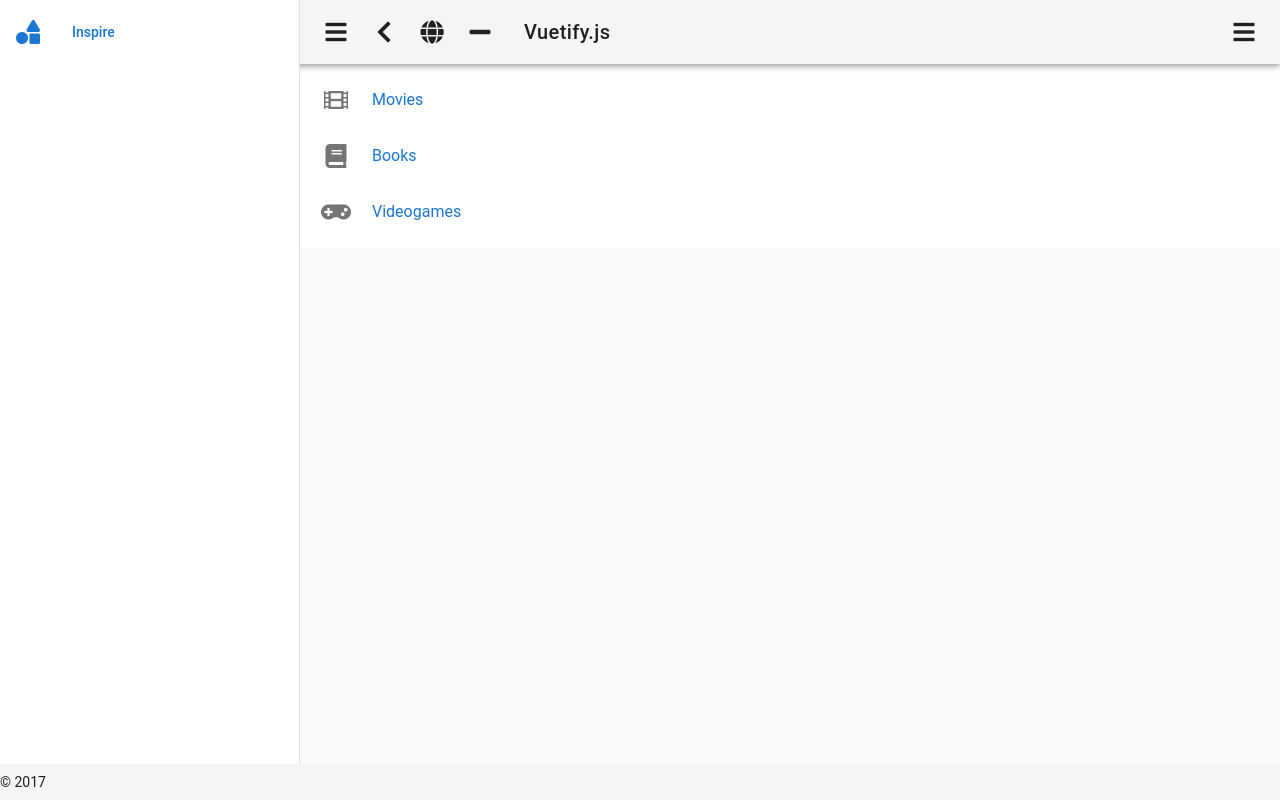
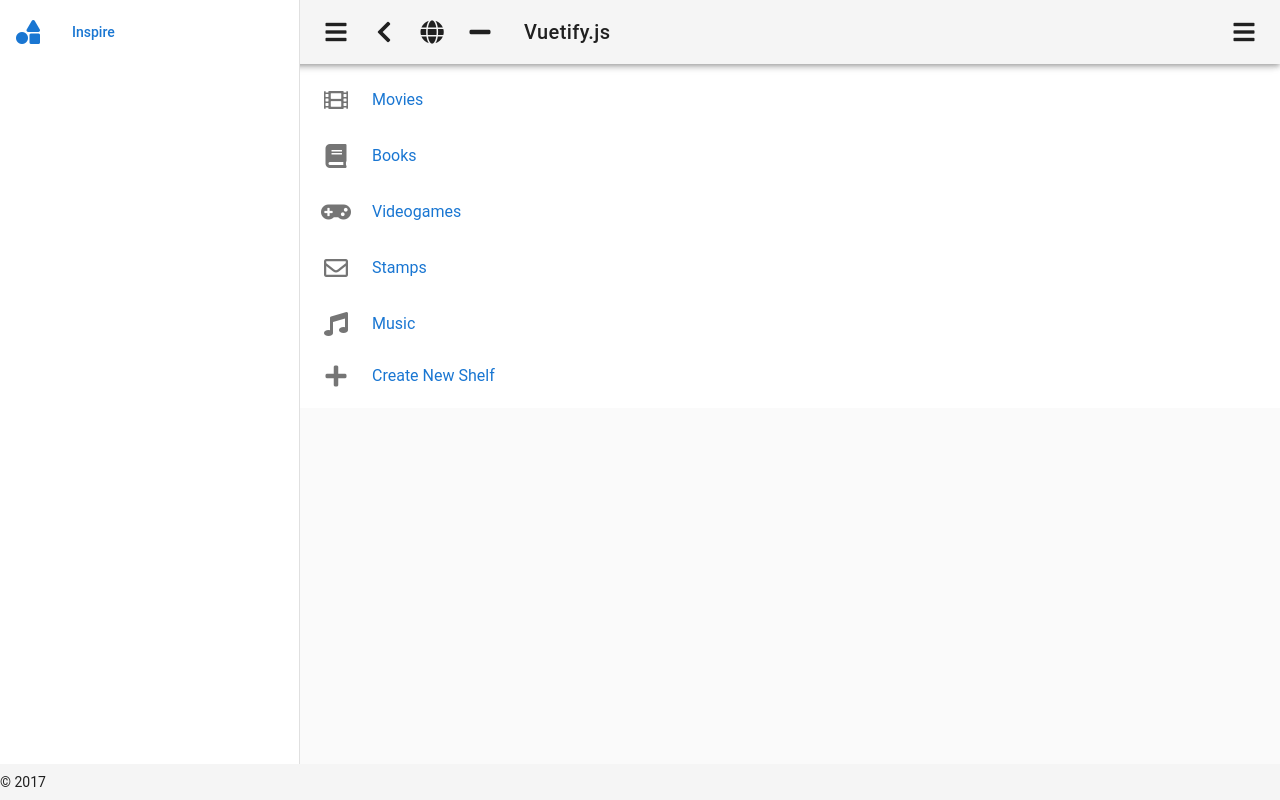
Before and after one commit to dheerajjalagam14/shelf-frontend, a Vue app: page /#/ in a window 1280 px wide. Built offline with nearby package versions, Linux system fonts and the light colour scheme; a small style sheet from the web is missing.

Commit message:
added add more buttons

```diff
--- a/src/components/ListOverview.vue
+++ b/src/components/ListOverview.vue
@@ -1,39 +1,14 @@
 <template>
-  <div class="listOverview">
-    <v-layout row>
-      <v-flex xs12 sm6 offset-sm3>
-        <v-card>
-          <!-- <v-toolbar color="cyan"
-          dark
-          >
-          <v-toolbar-side-icon>
-        </v-toolbar-side-icon>
-            <v-toolbar-title>Movies</v-toolbar-title>
-
-            <v-btn icon>
-              <v-icon></v-icon>
-            </v-btn>
-
-            <v-btn icon>
-              <v-icon></v-icon>
-            </v-btn>
-          </v-toolbar> -->
-
-          <v-list three-line>
+  <v-layout row>
+    <v-flex xs12 sm6 offset-sm3>
+      <v-card>
+        <v-list two-line>
           <template v-for="(item, index) in items">
-            <v-subheader
-              v-if="item.header"
-              :key="item.header"
-            >
-              {{ item.header }}
-            </v-subheader>
-
             <v-divider
-              v-else-if="item.divider"
+              v-if="item.divider"
               :inset="item.inset"
               :key="index"
             ></v-divider>
-
             <v-list-tile
               v-else
               :key="item.title"
@@ -43,22 +18,22 @@
               <v-list-tile-avatar>
                 <img :src="item.avatar">
               </v-list-tile-avatar>
-
               <v-list-tile-content>
                 <v-list-tile-title v-html="item.title"></v-list-tile-title>
                 <v-list-tile-sub-title v-html="item.subtitle"></v-list-tile-sub-title>
               </v-list-tile-content>
             </v-list-tile>
           </template>
+          <v-list-tile to="/list-overview">
+            <v-list-tile-avatar>
+              <v-icon>fas fa-plus</v-icon>
+            </v-list-tile-avatar>
+            <v-list-tile-title>Add New Item</v-list-tile-title>
+          </v-list-tile>
         </v-list>
-        <v-btn center
-        dark>
-        Add New Movie</v-btn>
-
       </v-card>
     </v-flex>
   </v-layout>
-</div>
 </template>
 
 <script>
--- a/src/components/ShelfOverview.vue
+++ b/src/components/ShelfOverview.vue
@@ -15,6 +15,12 @@
           </v-list-tile-content>
         </v-list-tile>
       </template>
+      <v-list-tile to="/">
+        <v-list-tile-avatar>
+          <v-icon>fas fa-plus</v-icon>
+        </v-list-tile-avatar>
+        <v-list-tile-title>Create New Shelf</v-list-tile-title>
+      </v-list-tile>
     </v-list>
   </v-layout>
 </template>
@@ -36,6 +42,14 @@
           shelfIcon: 'fas fa-gamepad',
           shelfName: 'Videogames',
         },
+        {
+          shelfIcon: 'far fa-envelope',
+          shelfName: 'Stamps',
+        },
+        {
+          shelfIcon: 'fas fa-music',
+          shelfName: 'Music',
+        },
       ],
     };
   },
```
Also changed, not shown: 1 other file (tests, documents, lock files or other folders).
